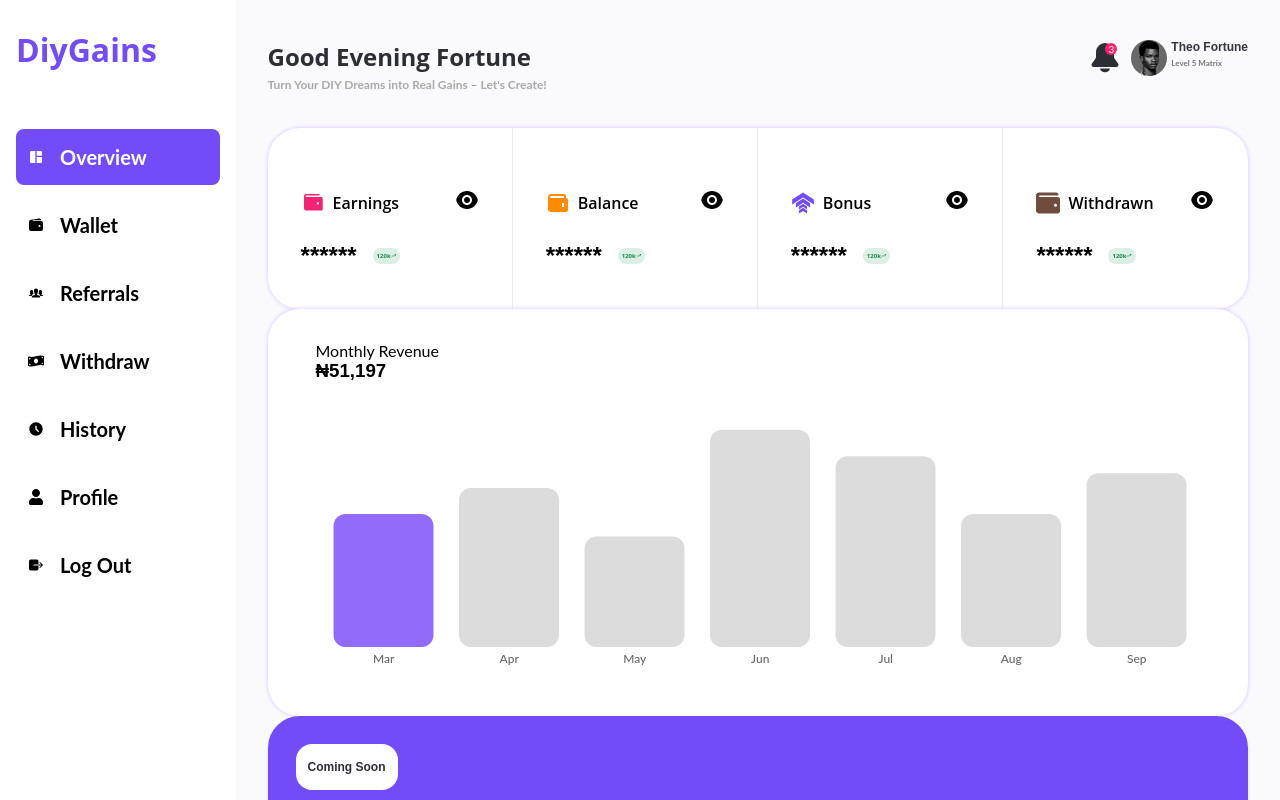
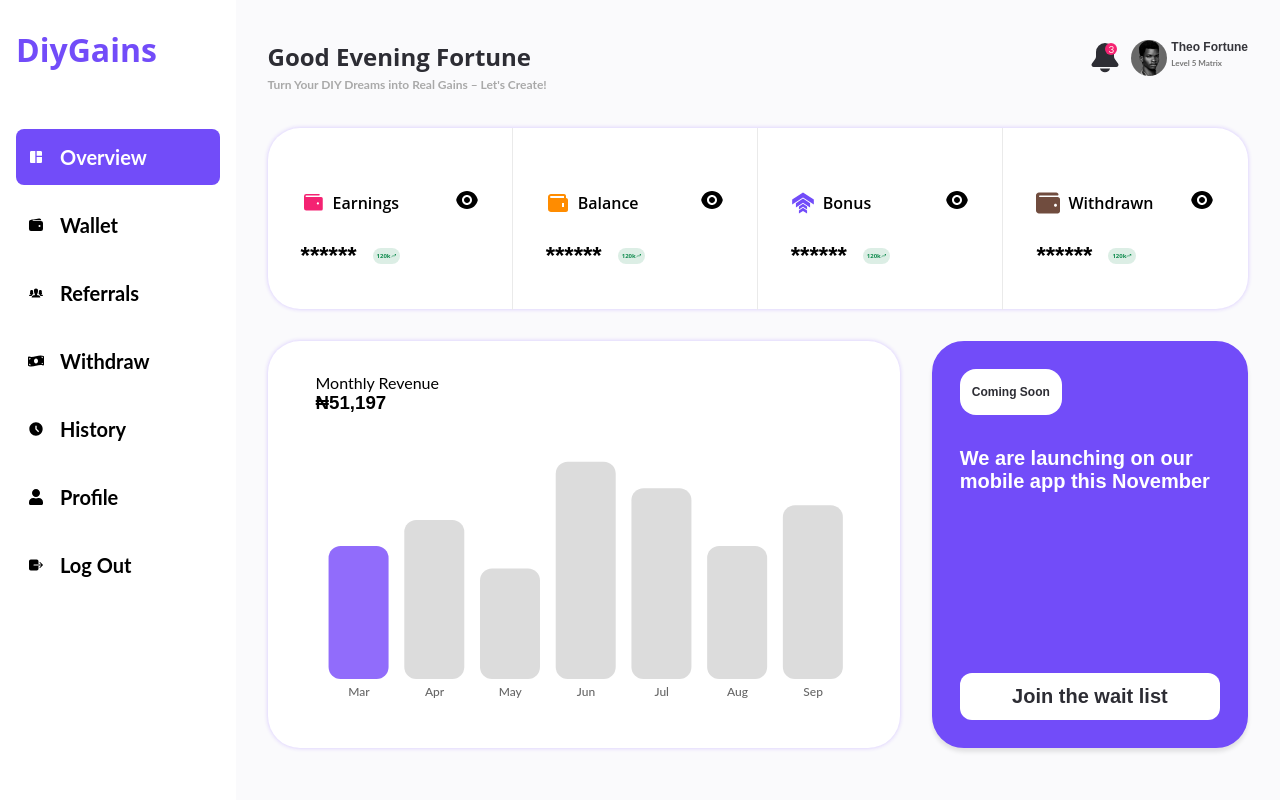
Before and after one commit to theo-fortune/diygains, a React (Create React App) app: page /dashboard in a window 1280 px wide. Shown: the top 800 px of the page. Built offline with nearby package versions, Linux system fonts and the light colour scheme.

Commit message:
grided it (;

```diff
--- a/src/pages/Dashboard/User/Components/Widget/widget.css
+++ b/src/pages/Dashboard/User/Components/Widget/widget.css
@@ -5,6 +5,7 @@
   height: 181px;
   display: flex;
   align-items: center;
+  grid-column: 1 / -1;
 }
 
 .widget-wallet-balance {
--- a/src/pages/Dashboard/User/Components/sidebar.css
+++ b/src/pages/Dashboard/User/Components/sidebar.css
@@ -7,6 +7,9 @@
   gap: 58px;
   padding: 28px 16px;
   background: var(--pure-white);
+  position: sticky;
+  top: 0;
+  left: 0;
 }
 
 .sidebar-logo h1 {
--- a/src/pages/Dashboard/User/Pages/Overview/Overview.jsx
+++ b/src/pages/Dashboard/User/Pages/Overview/Overview.jsx
@@ -9,8 +9,7 @@ const Overview = () => {
         <Nav />
       </div>
       <div className="overview-page">
-
-      <Widget />
+        <Widget />
         <Chart />
         <AD />
       </div>
--- a/src/pages/Dashboard/User/Pages/Overview/overview.css
+++ b/src/pages/Dashboard/User/Pages/Overview/overview.css
@@ -1,5 +1,7 @@
 .overview {
-  display: flex;flex-direction: column;gap: 36px;
+  display: flex;
+  flex-direction: column;
+  gap: 36px;
 }
 
 .overview-nav {
@@ -44,3 +46,10 @@
   align-items: flex-start;
   gap: 4px;
 }
+
+.overview-page {
+  display: grid;
+  grid-template-rows: 1fr;
+  grid-template-columns: 2fr 1fr;
+  gap: 32px;
+}
--- a/src/pages/Dashboard/User/dashboard.css
+++ b/src/pages/Dashboard/User/dashboard.css
@@ -2,11 +2,30 @@
   display: flex;
   align-items: flex-start;
   height: 100vh;
+  overflow-y: hidden;
 }
 
 .dashboard-contents {
   flex: 0.828125;
   padding: 40px 32px;
+  overflow-y: scroll;
+  max-height: 100vh;
+}
+
+.dashboard-contents::-webkit-scrollbar {
+  width: 12px;
+}
+
+.dashboard-contents::-webkit-scrollbar-thumb {
+  background-color: #f5f5f5;
+  border-radius: 8px;
+  border: 2px solid #e0e0e0;
+}
+
+.dashboard-contents::-webkit-scrollbar-track {
+  background-color: #fafafa;
+  border-radius: 10px;
+  box-shadow: inset 0 0 5px rgba(0, 0, 0, 0.1);
 }
 
 .dashboard-card {
```
